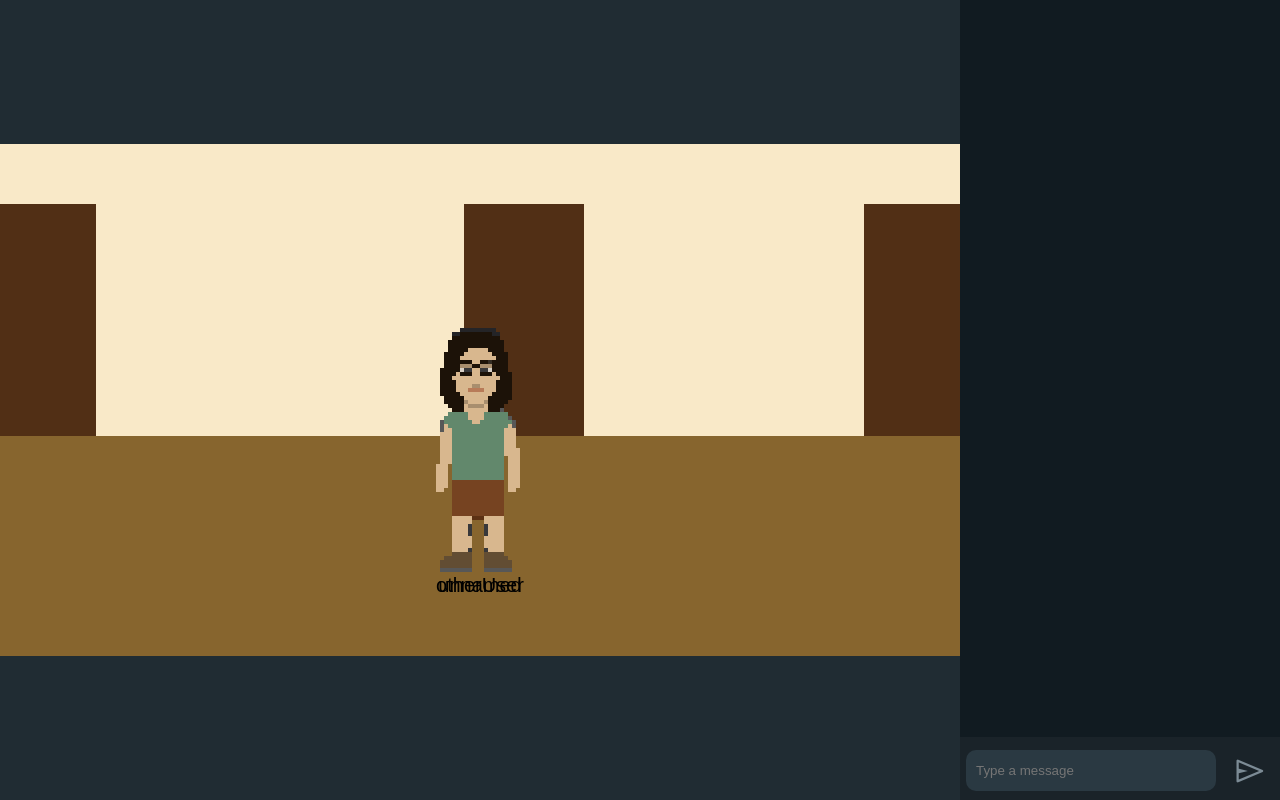
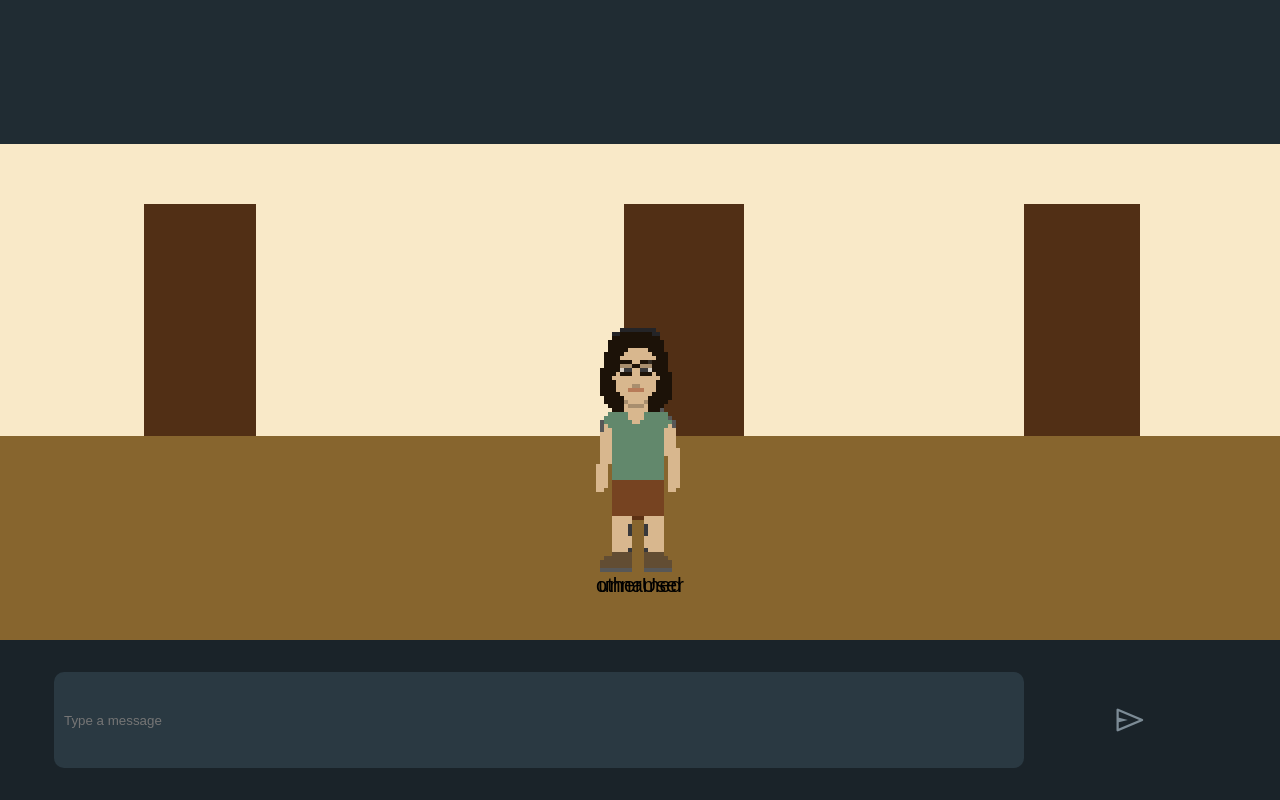
Before and after one commit to carles00/backend-chat, a website: page public/index.html in a window 1280 px wide. Drawn offline with nearby package versions, Linux system fonts and the light colour scheme.

Commit message:
changed chat layout

```diff
--- a/public/css/index.css
+++ b/public/css/index.css
@@ -14,7 +14,7 @@ html, body{
 #main{
     overflow: hidden;
     display: grid;
-    grid-template-rows: repeat(12, 1fr);
+    grid-auto-rows: 10vh;
     grid-template-columns: repeat(12, 1fr);
 }
 
@@ -22,28 +22,14 @@ html, body{
 #canvas-container{
     overflow: hidden;
     height: 100%;
-    grid-column: 1 / 10;
-    grid-row: 1/13;
+    grid-column: 1 / 13;
+    grid-row: 1/9;
 }
-
-/* Chat  */
-#chat-container{
-    grid-column: 10/13;
-    grid-row: 1/12;
-    background-color: #111b21;
-    overflow: auto;
-    -ms-overflow-style: none;
-    scrollbar-width: none;
-}
-
-#chat::-webkit-scrollbar {
-    display: none;
-  }
 
 /* Message Input */
 #input-container{
-    grid-column: 10/13;
-    grid-row: 12/13;
+    grid-column: 1/13;
+    grid-row: 9/11;
     background-color: #1a2329;
     display: flex;
     align-items: center;
--- a/public/index.html
+++ b/public/index.html
@@ -16,9 +16,6 @@
         <div id="canvas-container">
             <canvas id="canvas"></canvas>
         </div>
-        <div id="chat-container">
-
-        </div>
         <div id="input-container">
             <input id="user-input" type="text" placeholder="Type a message", name="user-input">
             <div id="send-btn">
```
